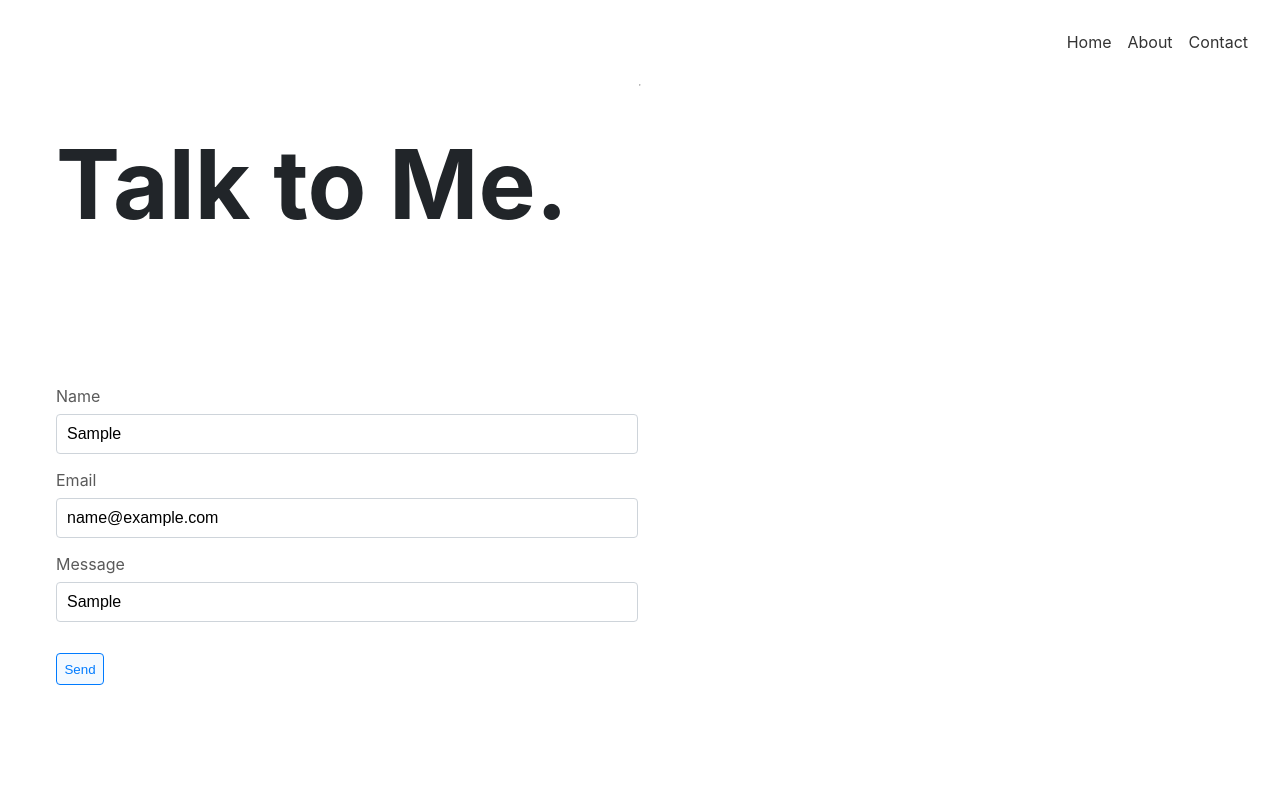
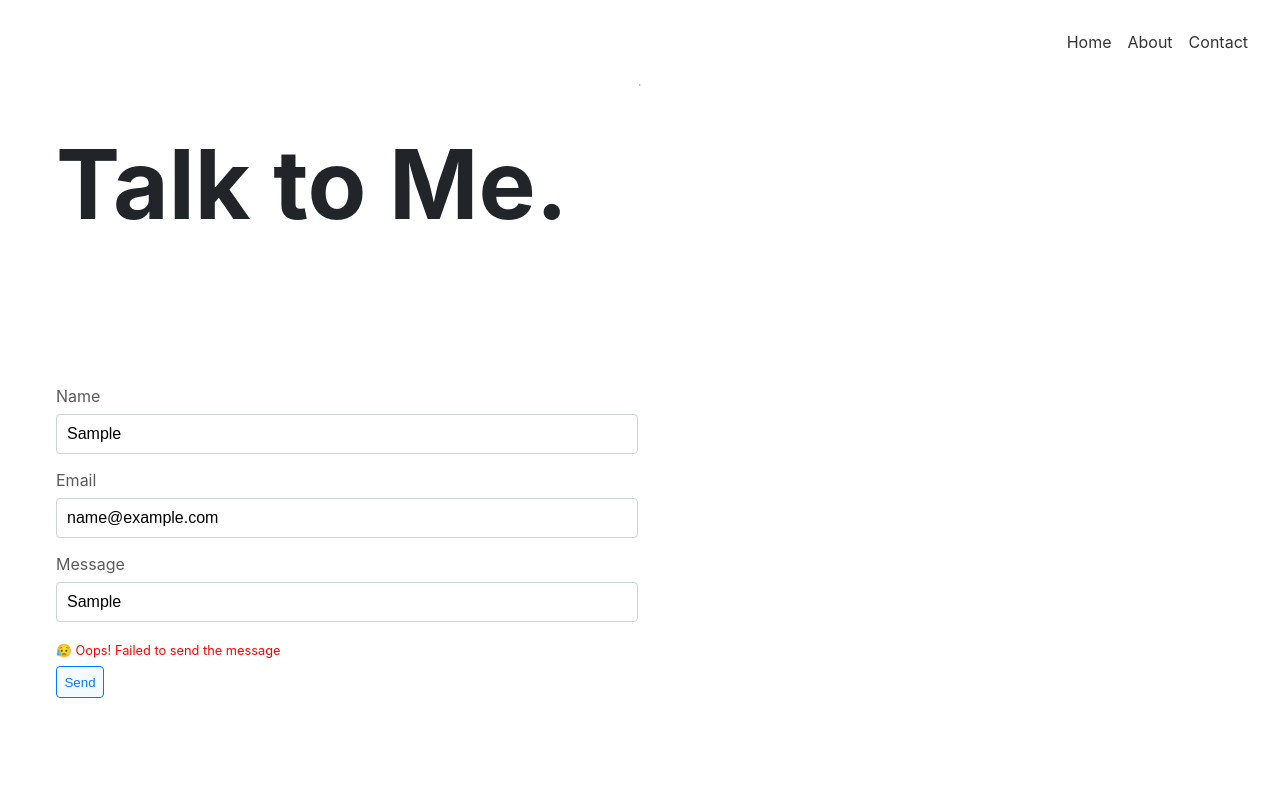
Before and after one commit to Don-Stevenson/personalWebsite, a React (Vite) app: page /contact in a window 1280 px wide. Both pictures are taken after typing "Sample", "name@example.com", "Sample" into the empty fields and a click on the button "Send". Shown: the top 800 px of the page. Built offline with nearby package versions, Linux system fonts and the light colour scheme; no server answers.

Commit message:
Refactor EmailError component, add failed email send message

```diff
--- a/src/UseForm.js
+++ b/src/UseForm.js
@@ -89,7 +89,8 @@ const useForm = () => {
         }))
       }
     } catch (error) {
-      console.error("Failed to send message:", error)
+      console.error("😥 Oops! Failed to send message:", error)
+      setErrors({ message: "😥 Oops! Failed to send the message" })
       setState(prev => ({
         ...prev,
         disabled: false,
--- /dev/null
+++ b/src/components/EmailError/EmailError.jsx
@@ -0,0 +1,9 @@
+import styles from "./EmailError.module.css"
+
+export function EmailError({ errorMsg }) {
+  return (
+    <div className={styles.errorContainer}>
+      {errorMsg && <p className={styles.errorText}>{errorMsg}</p>}
+    </div>
+  )
+}
--- /dev/null
+++ b/src/components/EmailError/EmailError.module.css
@@ -0,0 +1,20 @@
+.errorText {
+  font-family: var(--system-font);
+  font-size: 0.8rem;
+  color: #ff0000;
+  margin: 0;
+  width: 18rem;
+}
+
+.errorContainer {
+  height: 1.5rem;
+  margin: 0.25rem 0;
+  display: flex;
+  align-items: center;
+}
+
+@media (min-width: 640px) {
+  .errorText {
+    width: 100%;
+  }
+}
--- a/src/pages/ContactPage.jsx
+++ b/src/pages/ContactPage.jsx
@@ -1,12 +1,15 @@
 import React from "react"
+import { useState } from "react"
 import Hero from "../components/Hero/Hero"
 import Useform from "../UseForm"
 import { Blocks } from "react-loader-spinner"
 import styles from "./ContactPage.module.css"
+import { EmailError } from "../components/EmailError/EmailError"
 
 const ContactPage = ({ title }) => {
-  const { handleSubmit, handleChange, state, errors, isSubmitting } = Useform()
-  const [showSuccess, setShowSuccess] = React.useState(false)
+  const { handleChange, handleSubmit, state, errors, isSubmitting } = Useform()
+
+  const [showSuccess, setShowSuccess] = useState(false)
 
   React.useEffect(() => {
     if (state.emailSent) {
@@ -68,15 +71,9 @@ const ContactPage = ({ title }) => {
               required
             />
           </div>
-          {errors.email ? (
-            <p className={styles.errorText}>{errors.email}</p>
-          ) : (
-            !errors.email && (
-              <p className={styles.placeholderText}>
-                placeholderText placeholderText
-              </p>
-            )
-          )}
+          <div className={styles.errorContainer}>
+            <EmailError errorMsg={errors.message || ""} />
+          </div>
           <div className={styles.submittingWrapper}>
             <button
               className={styles.submitButton}
--- a/src/pages/ContactPage.module.css
+++ b/src/pages/ContactPage.module.css
@@ -92,28 +92,6 @@
   }
 }
 
-.errorText {
-  font-family: var(--system-font);
-  font-size: 0.8rem;
-  color: #ff0000;
-  margin: 0;
-  width: 18rem;
-}
-
-@media (min-width: 640px) {
-  .errorText {
-    width: 100%;
-  }
-}
-
-.placeholderText {
-  font-family: var(--system-font);
-  font-size: 0.8rem;
-  color: #ffffff;
-  margin: 0;
-  width: 18rem;
-}
-
 @media (min-width: 640px) {
   .placeholderText {
     width: 100%;
```
